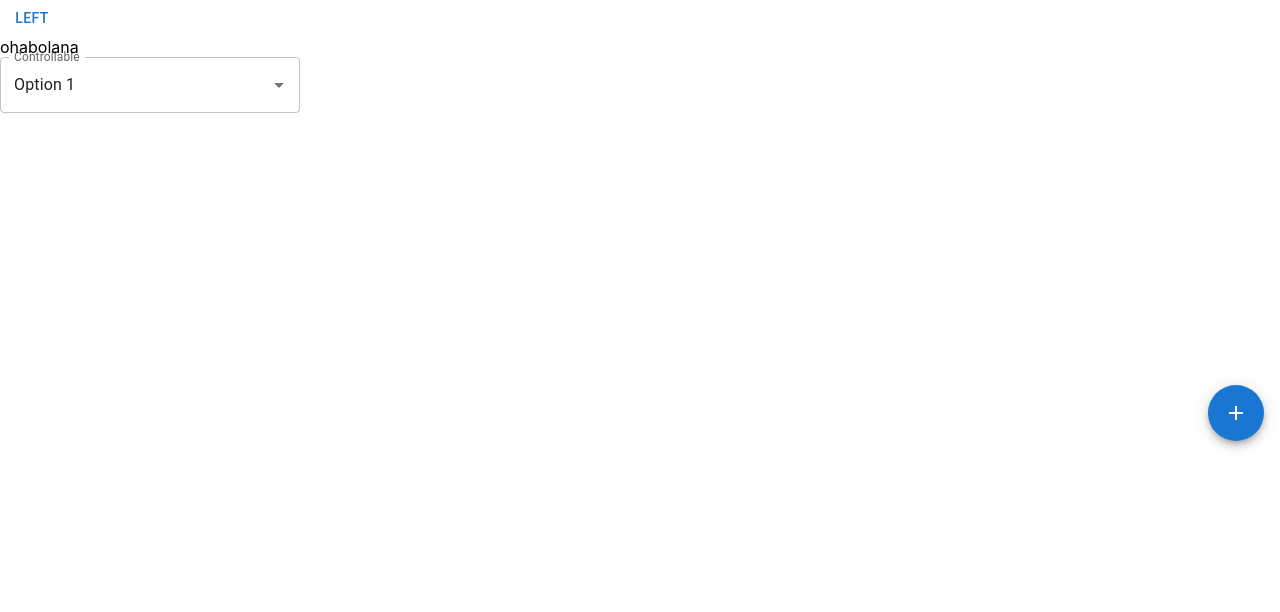
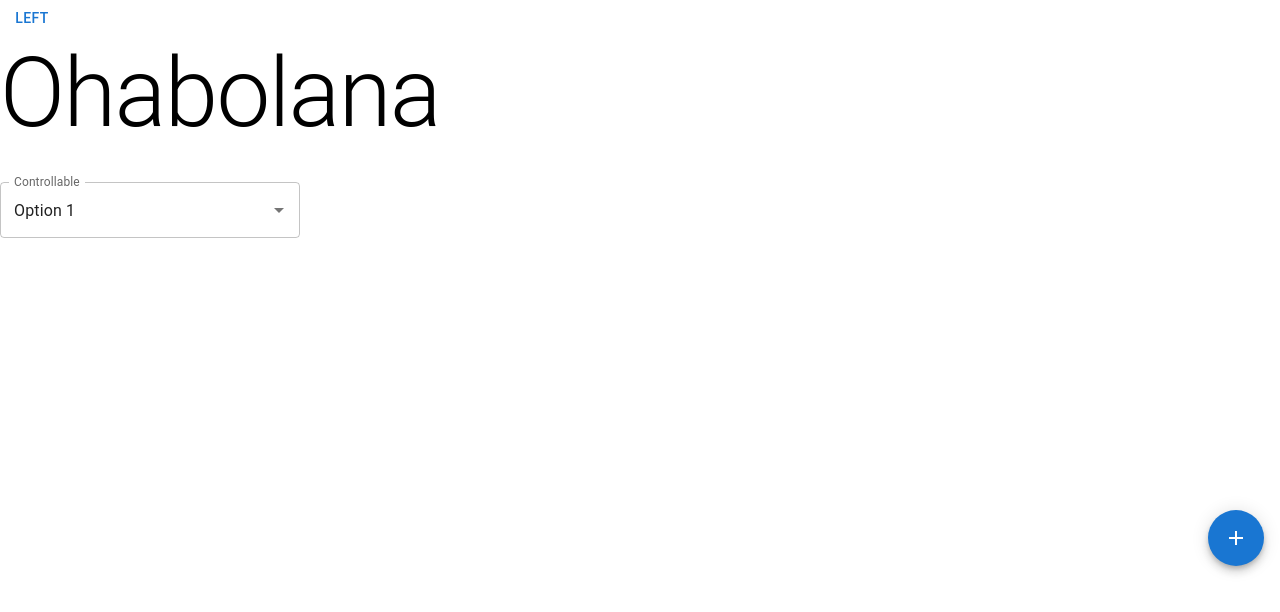
Before and after one commit to wecours/kabary, a React (Create React App) app: page /ohabolana in a window 1280 px wide. Shown: the top 612 px of the page. Built offline with nearby package versions, Linux system fonts and the light colour scheme.

Commit message:
Add header

```diff
--- a/src/Ohabolana/Ohabolana.tsx
+++ b/src/Ohabolana/Ohabolana.tsx
@@ -1,12 +1,19 @@
 import React from 'react';
 import './Ohabolana.css';
 import AutocompleteSearch from './AutocompleteSearch';
+import Box from '@mui/material/Box';
+import Typography from '@mui/material/Typography';
 
 function Ohabolana() {
   return (
     <div className="Ohabolana">
       <header className="App-header">
-        ohabolana
+
+      <Box sx={{ width: '100%', maxWidth: 500 }}>
+        <Typography variant="h1" gutterBottom>
+          Ohabolana
+        </Typography>
+      </Box>
 
         <AutocompleteSearch
         />
```
